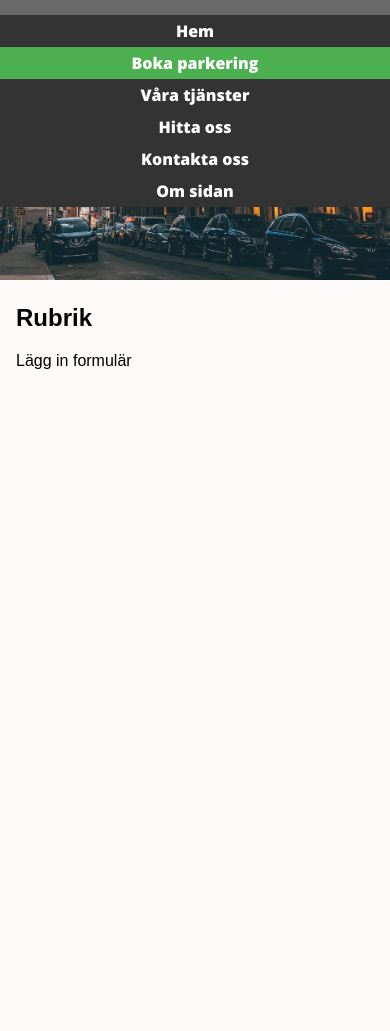
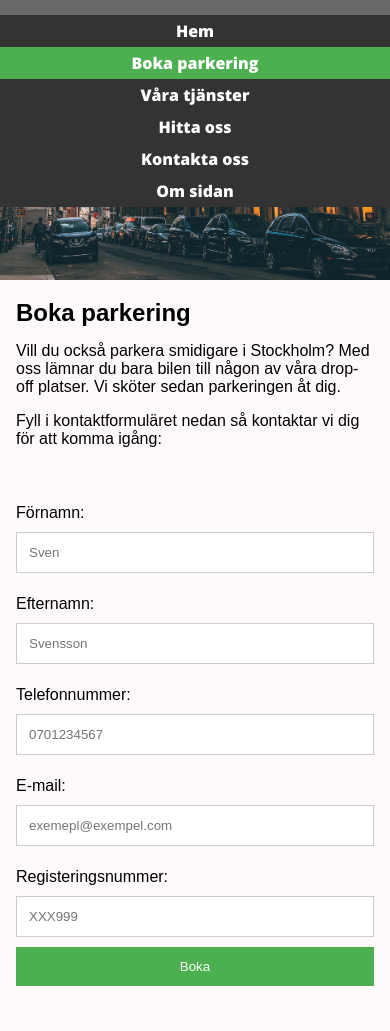
Before and after one commit to Anderzzon/Delux-Parkering, a plain HTML site: page boka-parkering.html in a window 390 px wide. Shown: the part 69-1100 px from the top of the page. Drawn offline with nearby package versions, Linux system fonts and the light colour scheme.

Commit message:
Content on hitta-oss and boka-parkering
html:
- Form and content on boka-parkering.html
- Embedded Google Maps on hitta-oss.html

CSS:
- Responsive styling of form
- Responsive styling of Google maps

```diff
--- a/boka-parkering.html
+++ b/boka-parkering.html
@@ -27,8 +27,63 @@
 
         <div class="content">
             <img class="contentimage" src="startsida.jpg">
-            <h2>Rubrik</h2>
-            <p>Lägg in formulär</p>
+            <h2>Boka parkering</h2>
+            <p>Vill du också parkera smidigare i Stockholm? Med oss lämnar du bara bilen till någon av våra drop-off platser. Vi sköter sedan parkeringen åt dig.</p>
+            <p>Fyll i kontaktformuläret nedan så kontaktar vi dig för att komma igång:</p>
+            <br>
+
+
+        <form>
+            <div class="row">
+              <div class="col-25">
+                <label for="fname">Förnamn:</label>
+              </div>
+              <div class="col-75">
+                <input type="text" id="fname" name="firstname" placeholder="Sven" required>
+              </div>
+            </div>
+            <div class="row">
+              <div class="col-25">
+                <label for="lname">Efternamn:</label>
+              </div>
+              <div class="col-75">
+                <input type="text" id="lname" name="lastname" placeholder="Svensson" required>
+              </div>
+            </div>
+            <div class="row">
+              <div class="col-25">
+                <label for="phone">Telefonnummer:</label>
+              </div>
+              <div class="col-75">
+                <input type="tel" id="phone" name="phonenumber" placeholder="0701234567" required>
+              </div>
+            </div>
+            <div class="row">
+              <div class="col-25">
+                <label for="phone">E-mail:</label>
+              </div>
+              <div class="col-75">
+                <input type="email" id="mail" name="email" placeholder="exemepl@exempel.com" required>
+              </div>
+            </div>
+            <div class="row">
+              <div class="col-25">
+                <label for="phone">Registeringsnummer:</label>
+              </div>
+              <div class="col-75">
+                <input type="text" id="lplate" name="licensplate" placeholder="XXX999">
+              </div>
+            </div>
+            <div class="row">
+              <input type="submit" value="Boka">
+            </div>
+          </form>
+
+
+
+
+
+
 
         </div>
         <div class="footer">
--- a/main.css
+++ b/main.css
@@ -40,11 +40,88 @@ th, td {
     padding: 10px;⁄
     padding-left: 10px;
     text-align: left;
+}
+
+h2, p, table, form {font-family: 'Arial', sans-serif;
+            padding: 0px 16px 0px 16px;
+            line-height: 18px;
+        }
+
+/*--------------map-------------------*/
+
+.map{
+    overflow:hidden;
+    padding-bottom:56.25%;
+    position:relative;
+    height:0;
+    margin: 16px;
+}
+.map iframe{
+    left:0;
+    top:0;
+    height:100%;
+    width:100%;
+    position:absolute;
+}
+/*--------------form--------------------*/
+
+/* Style inputs, select elements and textareas */
+
+input[type=text], input[type=tel], input[type=email], select, textarea{
+    width: 100%;
+    padding: 12px;
+    border: 1px solid #ccc;
+    box-sizing: border-box;
+    resize: vertical;
+}
+
+/* Style the label to display next to the inputs */
+label {
+    padding: 12px 12px 0px 0;
+    display: inline-block;
+}
+
+/* Style the submit button */
+input[type=submit] {
+    background-color: #4CAF50;
+    color: white;
+    padding: 12px 20px;
+    border: none;
+    cursor: pointer;
+    float: right;
+    margin-top: 10px;
 
 }
 
-h2, p, table {font-family: 'Arial', sans-serif;
-            padding: 0px 16px 0px 16px}
+/* Floating column for labels: 25% width */
+.col-25 {
+    float: left;
+    width: 25%;
+    margin-top: 10px;
+}
+
+/* Floating column for inputs: 75% width */
+.col-75 {
+    float: left;
+    width: 75%;
+    margin-top: 10px;
+}
+
+/* Clear floats after the columns */
+.row:after {
+    content: "";
+    display: table;
+    clear: both;
+}
+
+/* Responsive layout - when the screen is less than 660px wide, make the two columns stack on top of each other instead of next to each other */
+@media screen and (max-width: 660px) {
+  .col-25, .col-75, input[type=submit] {
+    width: 100%;
+    margin-top: 10;
+
+  }
+}
 
 /*-------Menu styling-------*/
 ul.topnav {font-family: 'Open Sans', sans-serif; font-weight: 600;}
@@ -73,12 +150,11 @@ ul.topnav li a.active {background-color: #4CAF50;}
 
 ul.topnav li.right {float: right;}
 
+/* Responsive layout - when the screen is less than 726px wide, the menu items stack on top of each other instead of next to each other */
 @media screen and (max-width: 726px) {
   ul.topnav li.right,
   ul.topnav li {float: none;}
 }
-/*------------------------------------------------*/
-
 
 /*-------------Button on starter page-------------*/
 .button {
@@ -126,4 +202,8 @@ ul.social li {
     color: white;
     border-radius: 50%;
 }
-/*-------------------------------------------*/
+
+
+
+
+/*Thanks to w3schools.com and ource ostraining.com for some of the code*/
```
Also changed, not shown: hitta-oss.html (+4 -2 lines).
